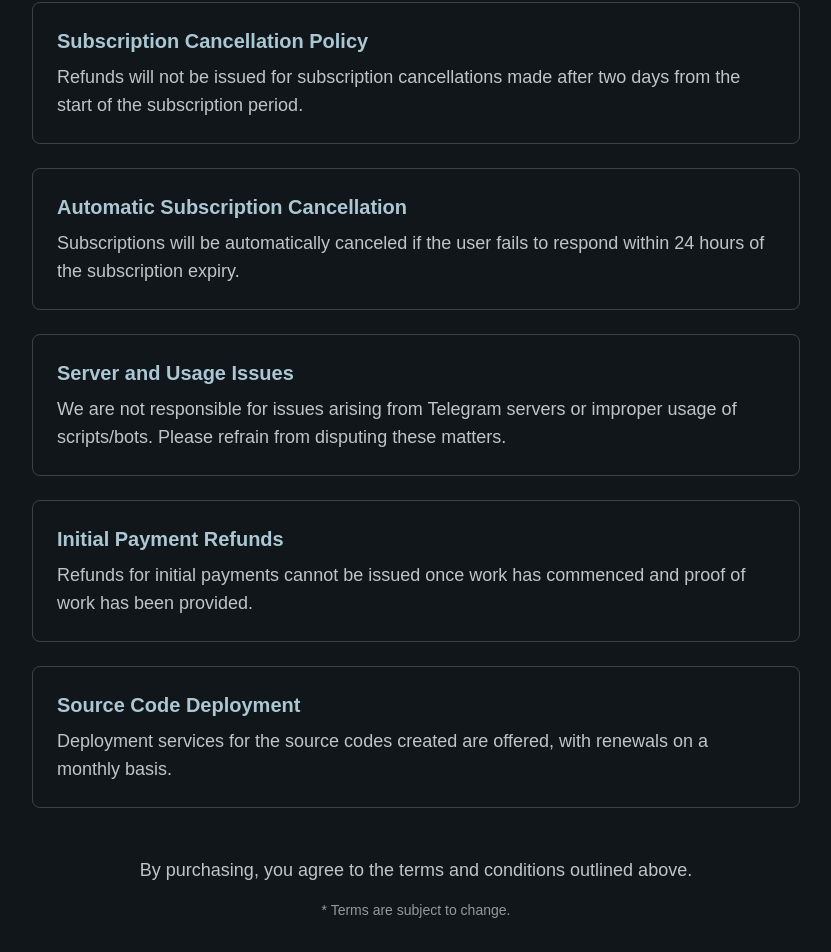
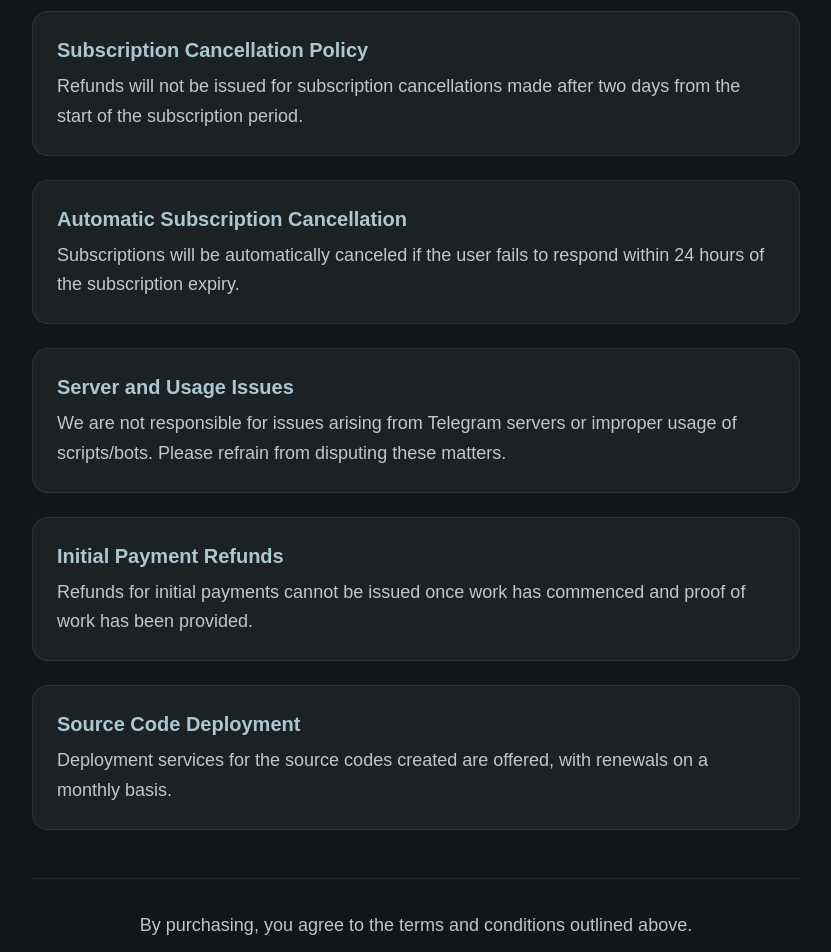
Before and after one commit to xditya/portfolio, a Next.js app: page /terms in a window 1280 px wide. Shown: the part 488-1440 px from the top of the page, without its empty margins (224-1055 px from the left). Built offline with nearby package versions, Linux system fonts and the light colour scheme.

Commit message:
feat: implement custom 404, service status, terms, and links pages.

```diff
--- a/src/app/not-found.tsx
+++ b/src/app/not-found.tsx
@@ -25,23 +25,35 @@ export default function NotFound() {
   }, []);
 
   return (
-    <main className="min-h-screen bg-[var(--background)] text-[var(--text)] flex flex-col items-center justify-center p-4">
-      <div className="max-w-2xl w-full text-center">
+    <main className="min-h-screen bg-[var(--background)] text-[var(--foreground)] flex flex-col items-center justify-center p-4 relative overflow-hidden">
+      {/* Background gradients */}
+      <div className="absolute top-1/4 left-1/4 w-64 h-64 bg-[var(--primary)]/10 rounded-full blur-3xl pointer-events-none" />
+      <div className="absolute bottom-1/4 right-1/4 w-96 h-96 bg-[var(--accent)]/10 rounded-full blur-3xl pointer-events-none" />
+
+      <div className="max-w-2xl w-full text-center relative z-10">
         <h1
           ref={titleRef}
-          className="text-6xl md:text-8xl font-bold mb-8 flex justify-center"
+          className="text-8xl md:text-9xl font-black mb-6 flex justify-center text-transparent bg-clip-text bg-gradient-to-b from-[var(--primary)] to-[var(--foreground)]/10 drop-shadow-[0_0_15px_rgba(var(--primary),0.5)]"
+          style={{ textShadow: "0 0 30px var(--primary-alpha)" }}
         >
           404
         </h1>
-        <p className="text-xl md:text-2xl mb-12 opacity-80">
-          Oops! Looks like you&apos;ve ventured into the void!
-        </p>
+        <div className="space-y-6">
+            <p className="text-xl md:text-2xl font-medium text-[var(--primary)] opacity-80">
+            Lost among the stars?
+            </p>
+            <p className="text-[var(--foreground)]/60 max-w-md mx-auto leading-relaxed">
+            The page you're looking for seems to have drifted into a black hole.
+            Let's get you back to solid ground.
+            </p>
+        </div>
+
         <button
           onClick={() => router.push("/")}
-          className="group flex items-center gap-2 mx-auto px-6 py-3 rounded-lg border border-[var(--accent)] hover:bg-[var(--accent)] transition-colors duration-300"
+          className="mt-12 group flex items-center gap-2 mx-auto px-8 py-3 rounded-full bg-[var(--primary)] text-[var(--background)] font-semibold hover:bg-[var(--accent)] hover:scale-105 transition-all duration-300 shadow-lg shadow-[var(--primary)]/20"
         >
           <IoHomeOutline className="text-xl group-hover:-translate-x-1 transition-transform duration-300" />
-          <span>Return Home</span>
+          <span>Return to Base</span>
         </button>
       </div>
     </main>
--- a/src/app/terms/page.tsx
+++ b/src/app/terms/page.tsx
@@ -72,7 +72,7 @@ const TermsPage = () => {
           </div>
 
           <div ref={contentRef} className="space-y-8 text-lg">
-            <div className="text-center mb-8">
+            <div className="text-center mb-10">
               <h2 className="text-2xl font-bold text-[var(--primary)] mb-2">
                 Refund Policy and Subscription Terms*
               </h2>
@@ -81,7 +81,7 @@ const TermsPage = () => {
                   href="https://t.me/BuyYourBots"
                   target="_blank"
                   rel="noopener noreferrer"
-                  className="hover:text-[var(--primary)] transition-colors duration-200"
+                  className="font-semibold text-[var(--accent)] hover:text-[var(--primary)] transition-colors duration-200"
                 >
                   @BuyYourBots
                 </a>{" "}
@@ -90,7 +90,7 @@ const TermsPage = () => {
                   href="https://t.me/Bots4Sale"
                   target="_blank"
                   rel="noopener noreferrer"
-                  className="hover:text-[var(--primary)] transition-colors duration-200"
+                  className="font-semibold text-[var(--accent)] hover:text-[var(--primary)] transition-colors duration-200"
                 >
                   @Bots4Sale
                 </a>
@@ -98,73 +98,52 @@ const TermsPage = () => {
             </div>
 
             <div className="space-y-6">
-              <div className="border border-[var(--foreground)]/20 rounded-lg p-6 hover:border-[var(--primary)]/50 transition-colors duration-300">
-                <h3 className="text-xl font-semibold text-[var(--primary)] mb-2">
-                  Non-Refundable Source Codes
-                </h3>
-                <p className="text-[var(--foreground)]/80">
-                  Purchased source codes are non-refundable.
-                </p>
-              </div>
-
-              <div className="border border-[var(--foreground)]/20 rounded-lg p-6 hover:border-[var(--primary)]/50 transition-colors duration-300">
-                <h3 className="text-xl font-semibold text-[var(--primary)] mb-2">
-                  Subscription Cancellation Policy
-                </h3>
-                <p className="text-[var(--foreground)]/80">
-                  Refunds will not be issued for subscription cancellations made
-                  after two days from the start of the subscription period.
-                </p>
-              </div>
-
-              <div className="border border-[var(--foreground)]/20 rounded-lg p-6 hover:border-[var(--primary)]/50 transition-colors duration-300">
-                <h3 className="text-xl font-semibold text-[var(--primary)] mb-2">
-                  Automatic Subscription Cancellation
-                </h3>
-                <p className="text-[var(--foreground)]/80">
-                  Subscriptions will be automatically canceled if the user fails
-                  to respond within 24 hours of the subscription expiry.
-                </p>
-              </div>
-
-              <div className="border border-[var(--foreground)]/20 rounded-lg p-6 hover:border-[var(--primary)]/50 transition-colors duration-300">
-                <h3 className="text-xl font-semibold text-[var(--primary)] mb-2">
-                  Server and Usage Issues
-                </h3>
-                <p className="text-[var(--foreground)]/80">
-                  We are not responsible for issues arising from Telegram
-                  servers or improper usage of scripts/bots. Please refrain from
-                  disputing these matters.
-                </p>
-              </div>
-
-              <div className="border border-[var(--foreground)]/20 rounded-lg p-6 hover:border-[var(--primary)]/50 transition-colors duration-300">
-                <h3 className="text-xl font-semibold text-[var(--primary)] mb-2">
-                  Initial Payment Refunds
-                </h3>
-                <p className="text-[var(--foreground)]/80">
-                  Refunds for initial payments cannot be issued once work has
-                  commenced and proof of work has been provided.
-                </p>
-              </div>
-
-              <div className="border border-[var(--foreground)]/20 rounded-lg p-6 hover:border-[var(--primary)]/50 transition-colors duration-300">
-                <h3 className="text-xl font-semibold text-[var(--primary)] mb-2">
-                  Source Code Deployment
-                </h3>
-                <p className="text-[var(--foreground)]/80">
-                  Deployment services for the source codes created are offered,
-                  with renewals on a monthly basis.
-                </p>
-              </div>
+              {[
+                {
+                  title: "Non-Refundable Source Codes",
+                  description: "Purchased source codes are non-refundable."
+                },
+                {
+                  title: "Subscription Cancellation Policy",
+                  description: "Refunds will not be issued for subscription cancellations made after two days from the start of the subscription period."
+                },
+                {
+                  title: "Automatic Subscription Cancellation",
+                  description: "Subscriptions will be automatically canceled if the user fails to respond within 24 hours of the subscription expiry."
+                },
+                {
+                  title: "Server and Usage Issues",
+                  description: "We are not responsible for issues arising from Telegram servers or improper usage of scripts/bots. Please refrain from disputing these matters."
+                },
+                {
+                  title: "Initial Payment Refunds",
+                  description: "Refunds for initial payments cannot be issued once work has commenced and proof of work has been provided."
+                },
+                {
+                  title: "Source Code Deployment",
+                  description: "Deployment services for the source codes created are offered, with renewals on a monthly basis."
+                }
+              ].map((term, index) => (
+                <div
+                  key={index}
+                  className="bg-[var(--foreground)]/5 border border-[var(--primary)]/10 rounded-2xl p-6 transition-all duration-300 hover:border-[var(--primary)]/30 hover:bg-[var(--foreground)]/8 hover:shadow-lg hover:shadow-[var(--primary)]/5"
+                >
+                  <h3 className="text-xl font-semibold text-[var(--primary)] mb-2">
+                    {term.title}
+                  </h3>
+                  <p className="text-[var(--foreground)]/80 leading-relaxed">
+                    {term.description}
+                  </p>
+                </div>
+              ))}
             </div>
 
-            <div className="text-center mt-12 space-y-4">
-              <p className="text-[var(--foreground)]/80">
+            <div className="text-center mt-12 space-y-4 pt-8 border-t border-[var(--primary)]/10">
+              <p className="text-[var(--foreground)]/80 font-medium">
                 By purchasing, you agree to the terms and conditions outlined
                 above.
               </p>
-              <p className="text-[var(--foreground)]/60 text-sm">
+              <p className="text-[var(--foreground)]/50 text-sm">
                 * Terms are subject to change.
               </p>
             </div>
```
Also changed, not shown: src/app/links/page.tsx (+13 -6 lines), src/app/status/page.tsx (+53 -26 lines).
